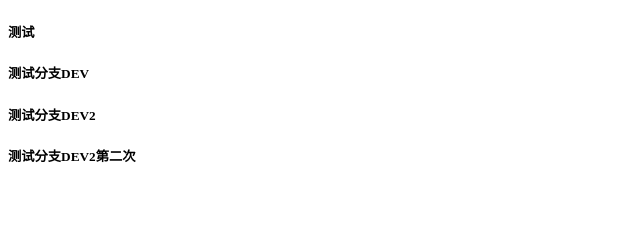
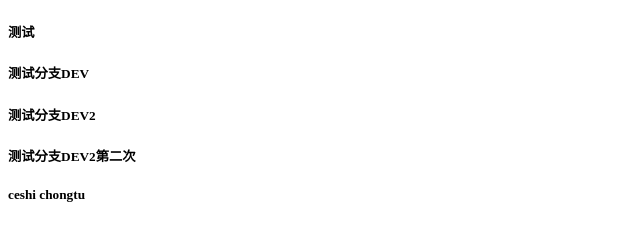
Before and after one commit to DackLi/gitTest, a plain HTML site: page index.html in a window 1280 px wide. Shown: the full height of the page, 0-640 px from the left. Drawn offline with Linux system fonts and the light colour scheme.

Commit message:
测试冲突masher

```diff
--- a/index.html
+++ b/index.html
@@ -11,5 +11,6 @@
   <h5>测试分支DEV</h5>
   <h5>测试分支DEV2</h5>
   <h5>测试分支DEV2第二次</h5>
+  <h5>ceshi chongtu </h5>
 </body>
 </html>
```
